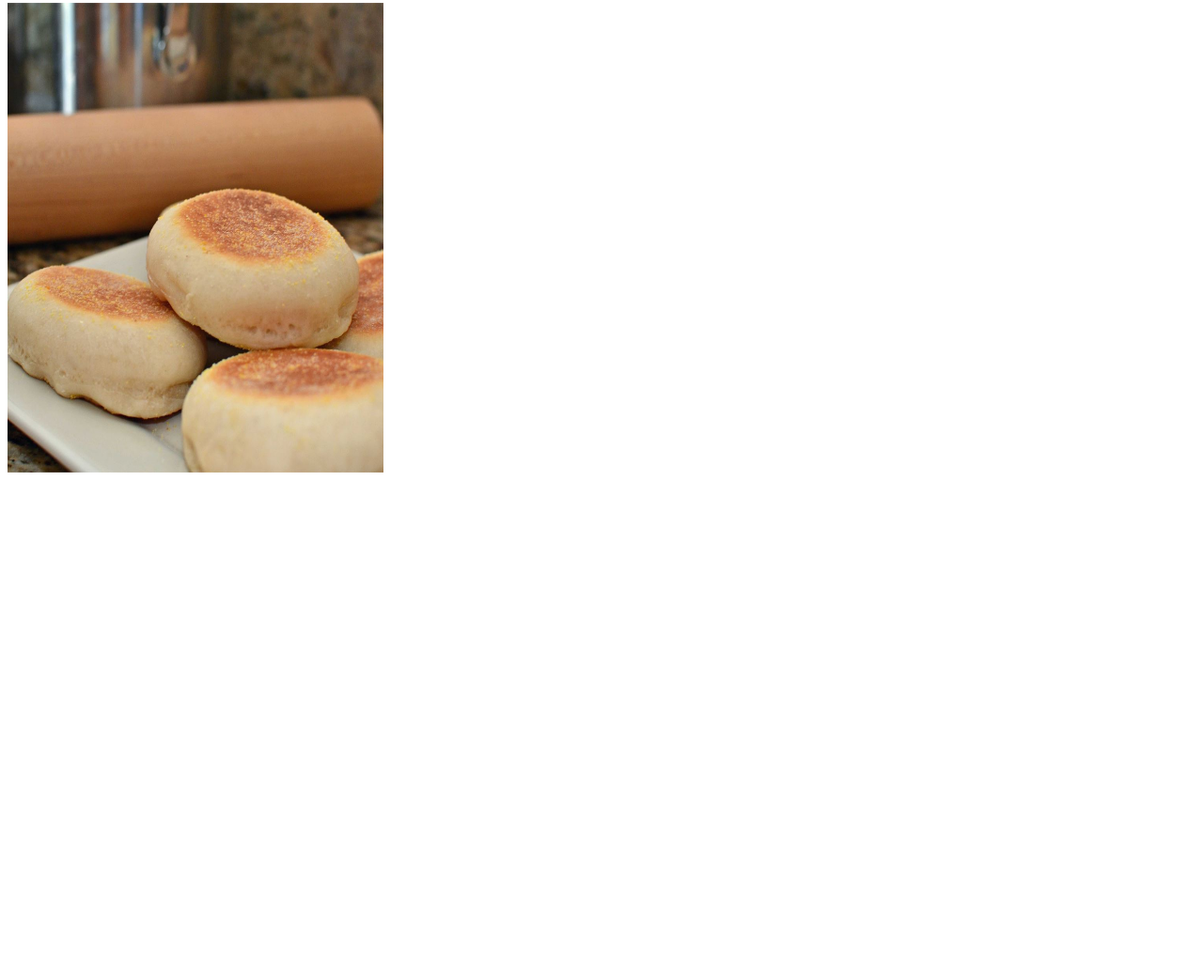
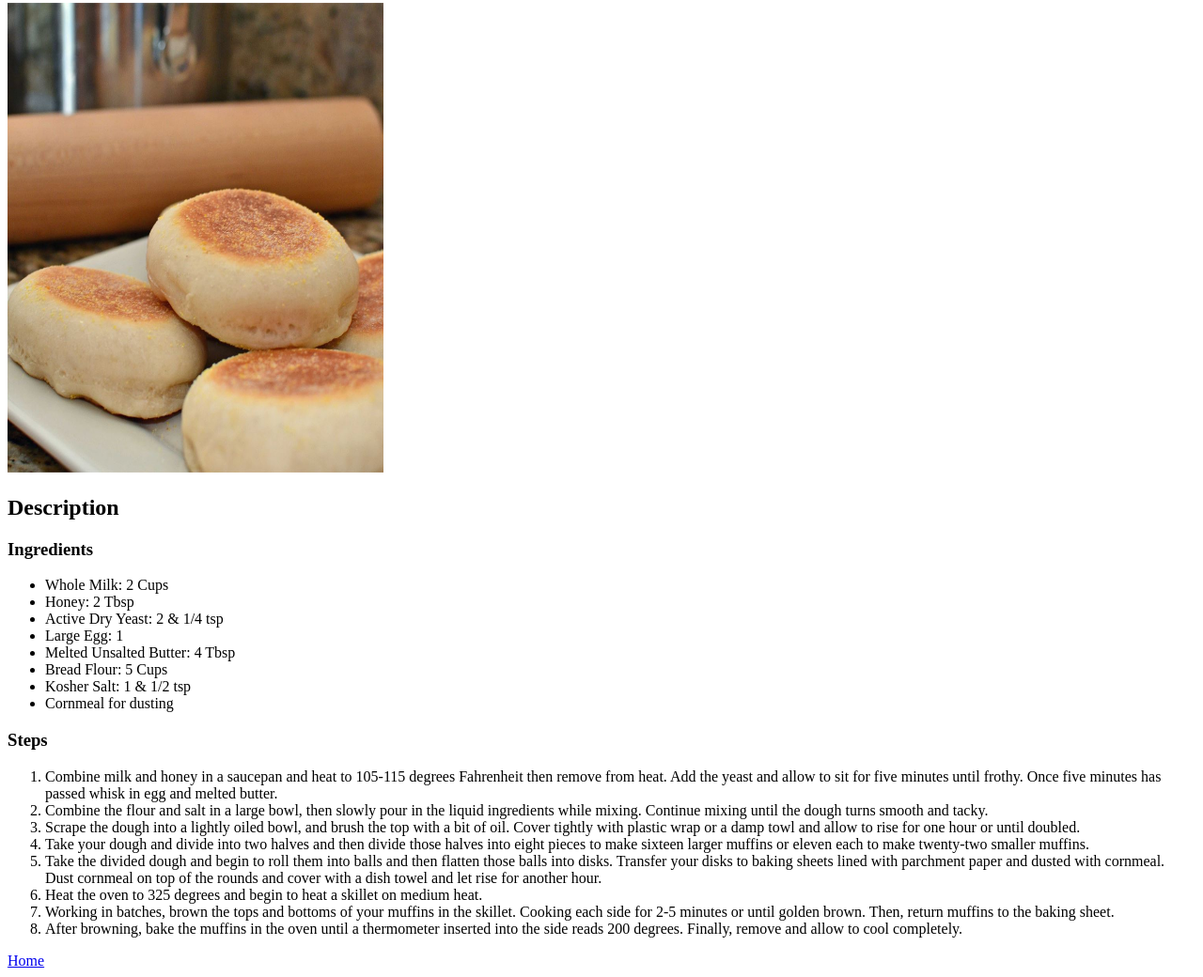
Before and after one commit to 2166Luke/odin-recipes, a plain HTML site: page englishmuffins.html in a window 1280 px wide. Shown: the part 77-1117 px from the top of the page at 94% size. Before the commit the page ends 800 px from the top, so only its background shows below. Drawn offline with Linux system fonts and the light colour scheme.

Commit message:
English Muffinpage additions

```diff
--- a/englishmuffins.html
+++ b/englishmuffins.html
@@ -9,5 +9,39 @@
 <body>
     <h1>English Muffins</h1>
     <img src="../odin-recipes/img/englishmuffins.jpeg" width="400" height="500">
+    <h2>Description</h2>
+    <p></p>
+    <h3>Ingredients</h3>
+    <ul>
+        <li>Whole Milk: 2 Cups</li>
+        <li>Honey: 2 Tbsp</li>
+        <li>Active Dry Yeast: 2 & 1/4 tsp</li>
+        <li>Large Egg: 1</li>
+        <li>Melted Unsalted Butter: 4 Tbsp</li>
+        <li>Bread Flour: 5 Cups</li>
+        <li>Kosher Salt: 1 & 1/2 tsp</li>
+        <li>Cornmeal for dusting</li>
+    </ul>
+    <h3>Steps</h3>
+    <ol>
+        <li>Combine milk and honey in a saucepan and heat to 105-115 degrees Fahrenheit then remove from heat.
+            Add the yeast and allow to sit for five minutes until frothy.
+            Once five minutes has passed whisk in egg and melted butter. </li>
+        <li>Combine the flour and salt in a large bowl, then slowly pour in the liquid ingredients while mixing.
+            Continue mixing until the dough turns smooth and tacky.</li>
+        <li>Scrape the dough into a lightly oiled bowl, and brush the top with a bit of oil.
+            Cover tightly with plastic wrap or a damp towl and allow to rise for one hour or until doubled.</li>
+        <li>Take your dough and divide into two halves and then divide those halves into eight pieces to make sixteen
+            larger muffins or eleven each to make twenty-two smaller muffins.</li>
+        <li>Take the divided dough and begin to roll them into balls and then flatten those balls into disks. Transfer your disks to baking sheets lined with
+            parchment paper and dusted with cornmeal. Dust cornmeal on top of the rounds and cover with a dish towel and let rise for another hour.
+        </li>
+        <li>Heat the oven to 325 degrees and begin to heat a skillet on medium heat.</li>
+        <li>Working in batches, brown the tops and bottoms of your muffins in the skillet. Cooking each side for 2-5 minutes or until golden brown. Then, return muffins
+            to the baking sheet.
+        </li>
+        <li>After browning, bake the muffins in the oven until a thermometer inserted into the side reads 200 degrees. Finally, remove and allow to cool completely.</li>
+    </ol>
+    <a href="../odin-recipes/index.html">Home</a>
 </body>
 </html>
```
